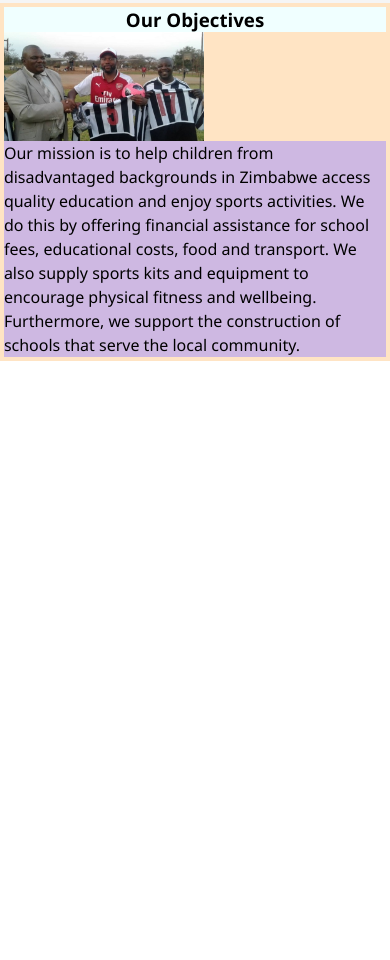
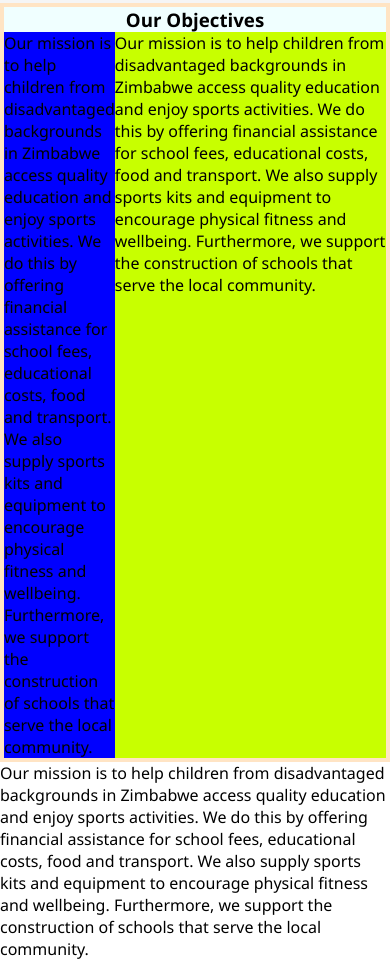
Before and after one commit to Lawrence-Sithole/DumisaniFoundation, a plain HTML site: page index.html in a window 390 px wide. Shown: the part 125-1085 px from the top of the page. Before the commit the page ends 844 px from the top, so only its background shows below. Drawn offline with Linux system fonts and the light colour scheme.

```diff
--- a/index.html
+++ b/index.html
@@ -18,21 +18,32 @@
       <section class="objectives-wrapper">
         <h3 class="objectives">Our Objectives</h3>
         <section class="objectives-content">
-          <img
-            class="mtshabezi-boys"
-            src="images/Dumisani-Ndlovu-Bosso-donation1.jpg"
-            alt="Picture of our winners"
-          />
-          <p class="objectives-copy">
+          <div class="nada">
             Our mission is to help children from disadvantaged backgrounds in
             Zimbabwe access quality education and enjoy sports activities. We do
             this by offering financial assistance for school fees, educational
             costs, food and transport. We also supply sports kits and equipment
             to encourage physical fitness and wellbeing. Furthermore, we support
             the construction of schools that serve the local community.
-          </p>
+          </div>
+          <div class="nado">
+            Our mission is to help children from disadvantaged backgrounds in
+            Zimbabwe access quality education and enjoy sports activities. We do
+            this by offering financial assistance for school fees, educational
+            costs, food and transport. We also supply sports kits and equipment
+            to encourage physical fitness and wellbeing. Furthermore, we support
+            the construction of schools that serve the local community.
+          </div>
         </section>
       </section>
+      <p class="objectives-copy">
+        Our mission is to help children from disadvantaged backgrounds in
+        Zimbabwe access quality education and enjoy sports activities. We do
+        this by offering financial assistance for school fees, educational
+        costs, food and transport. We also supply sports kits and equipment to
+        encourage physical fitness and wellbeing. Furthermore, we support the
+        construction of schools that serve the local community.
+      </p>
     </main>
   </body>
 </html>
--- a/main.css
+++ b/main.css
@@ -21,21 +21,16 @@
   justify-content: center;
 }
 .objectives-content {
-  display: flex;
-  flex-wrap: wrap;
+  display: grid;
+  grid-template-columns: 1fr 3fr;
 }
-.mtshabezi-boys {
-  object-fit: contain;
-  min-width: 150px;
-  max-width: 200px;
-  background-color: aqua;
+.nada {
+  background-color: blue;
 }
-.objectives-copy {
-  line-height: 1.5;
-  background-color: rgb(206, 184, 226);
-  display: grid;
-  grid-template-columns: auto;
+.nado {
+  background-color: rgb(200, 255, 0);
 }
+
 .charity-number {
   text-align: end;
   font-size: 0.5em;
```
Also changed, not shown: AI code/index.html (added, +36 -0 lines).
